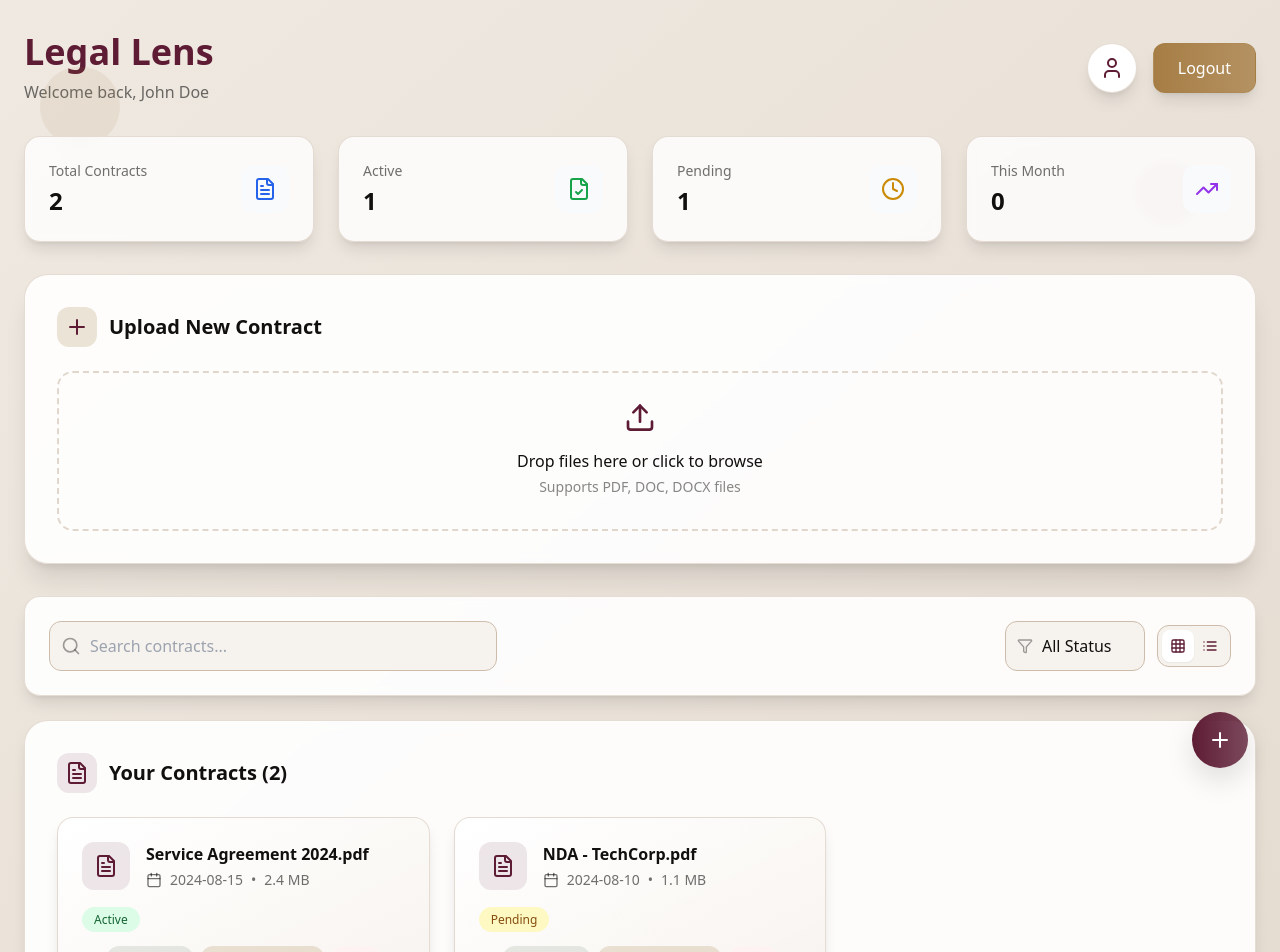
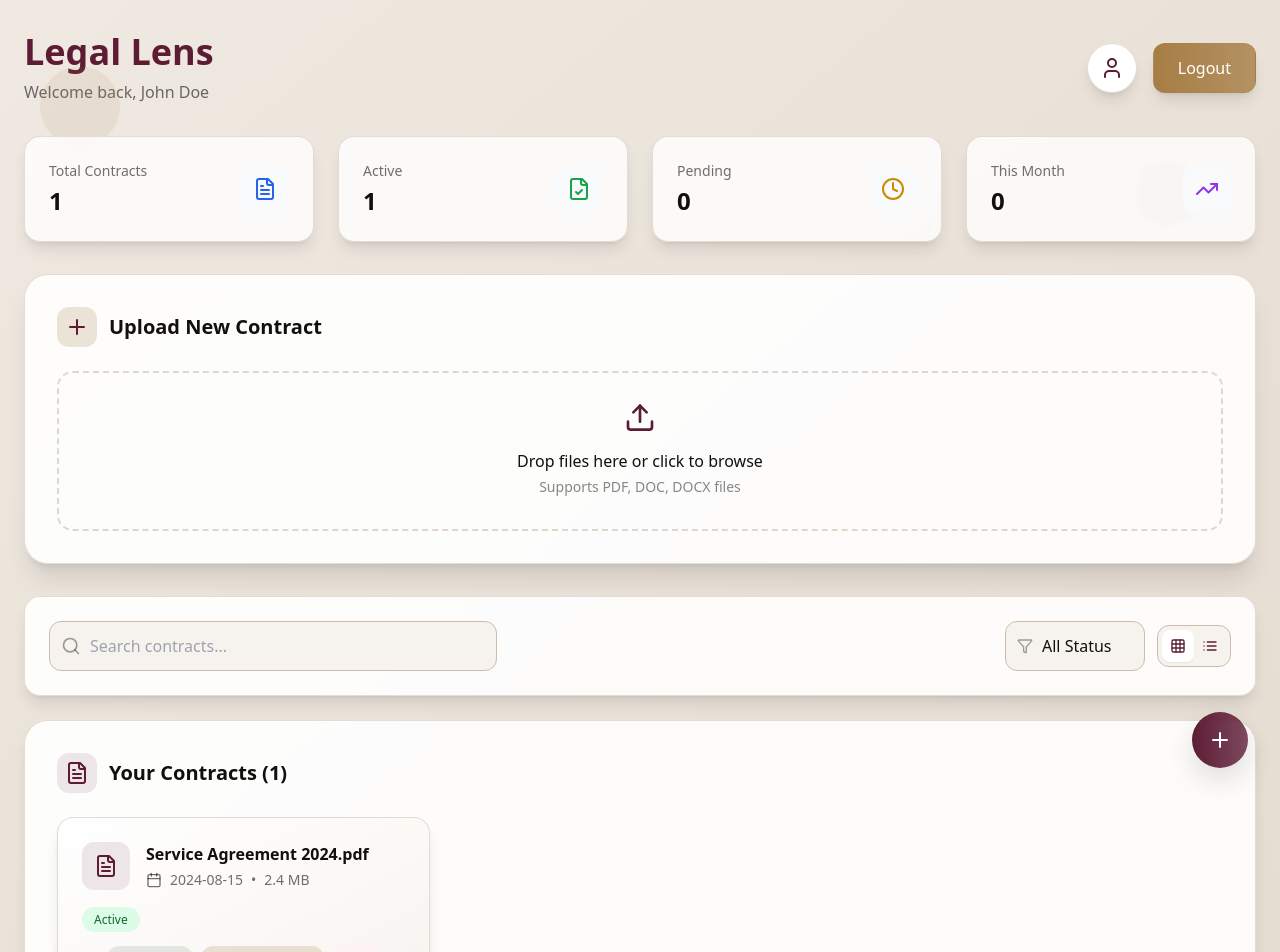
Before and after one commit to prachii604/LegalLens-Project, a React (Create React App) app: page /dashboard in a window 1280 px wide. Shown: the top 952 px of the page. Built offline with nearby package versions, Linux system fonts and the light colour scheme; the HTML template or start-up script is replaced by a standard one.

Commit message:
Update Dashboard.js

```diff
--- a/src/pages/Dashboard.js
+++ b/src/pages/Dashboard.js
@@ -31,16 +31,9 @@ export default function Dashboard() {
       status: "active",
       type: "service",
       size: "2.4 MB"
-    },
-    {
-      id: 2,
-      name: "NDA - TechCorp.pdf",
-      date: "2024-08-10",
-      status: "pending",
-      type: "nda",
-      size: "1.1 MB"
     }
   ]);
+
   const [loading, setLoading] = useState(false);
   const [searchTerm, setSearchTerm] = useState("");
   const [filterStatus, setFilterStatus] = useState("all");
@@ -539,4 +532,5 @@ export default function Dashboard() {
       </AnimatePresence>
     </div>
   );
+
 }
```
